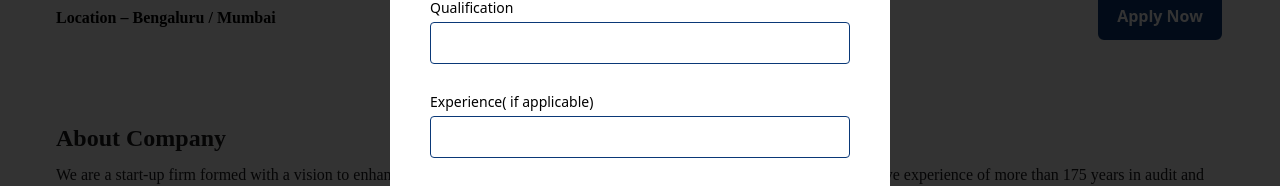
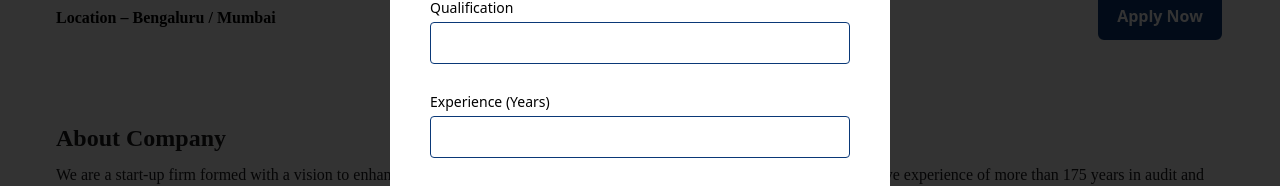
Before and after one commit to TRUENFAIR/trueandfair, a Next.js app: page /Careers/Accountant-Role in a window 1280 px wide. Both pictures are taken after a click on the button "Apply Now". Shown: the part 460-646 px from the top of the page. Built offline with nearby package versions, Linux system fonts and the light colour scheme.

Commit message:
final account job page

```diff
--- a/pages/Careers/Accountant-Role.jsx
+++ b/pages/Careers/Accountant-Role.jsx
@@ -482,7 +482,7 @@ function BusinessAnalyst() {
                   htmlFor="experience"
                   className="text-sm leading-7 text-black"
                 >
-                  Experience( if applicable)
+                  Experience (Years)
                 </label>
                 <input
                   type="text"
```
